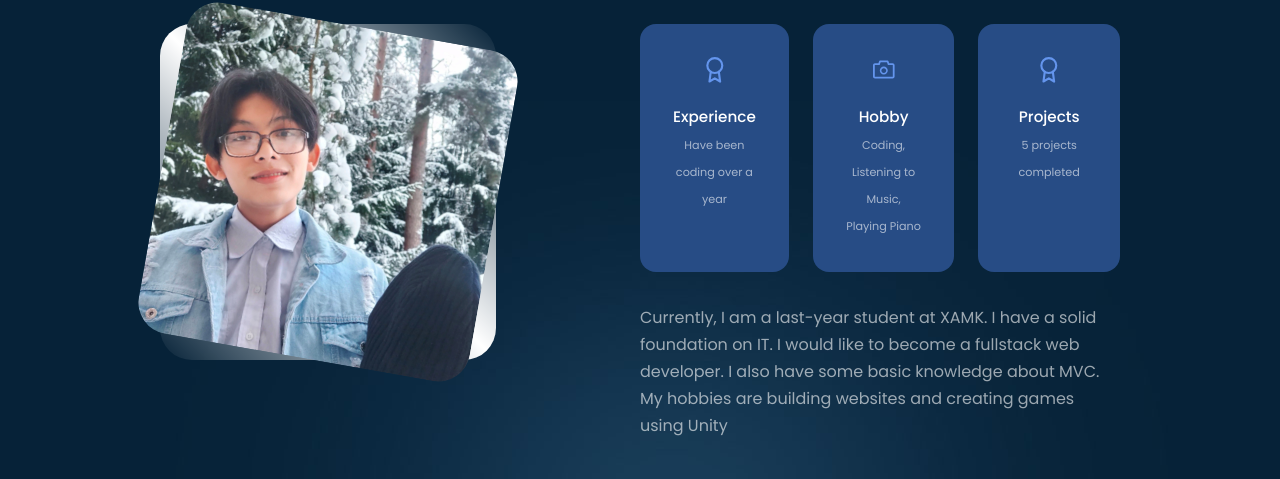
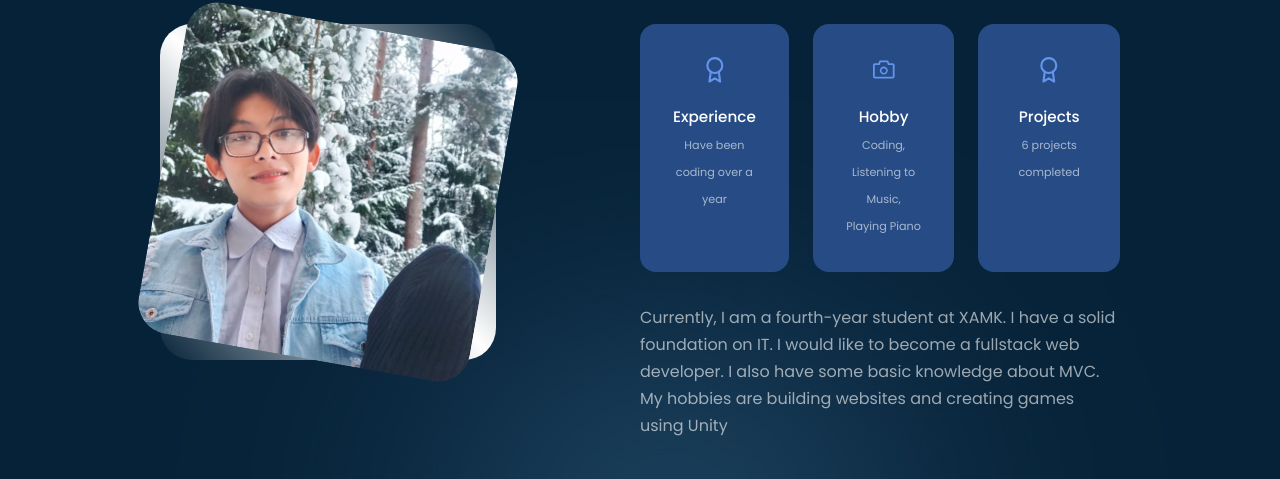
Before and after one commit to Kudoo39/react-portfolio, a React (Create React App) app: page / in a window 1280 px wide. Shown: the part 1015-1494 px from the top of the page. Built offline with nearby package versions, Linux system fonts and the light colour scheme.

Commit message:
update info

```diff
--- a/src/components/about/About.jsx
+++ b/src/components/about/About.jsx
@@ -34,11 +34,11 @@ const About = () => {
             <article className="about__card">
               <FiAward className="about__icon" />
               <h5>Projects</h5>
-              <small>5 projects completed</small>
+              <small>6 projects completed</small>
             </article>
           </div>
           <p>
-            Currently, I am a last-year student at XAMK. I have a solid
+            Currently, I am a fourth-year student at XAMK. I have a solid
             foundation on IT. I would like to become a fullstack web developer.
             I also have some basic knowledge about MVC. My hobbies are building
             websites and creating games using Unity
```
